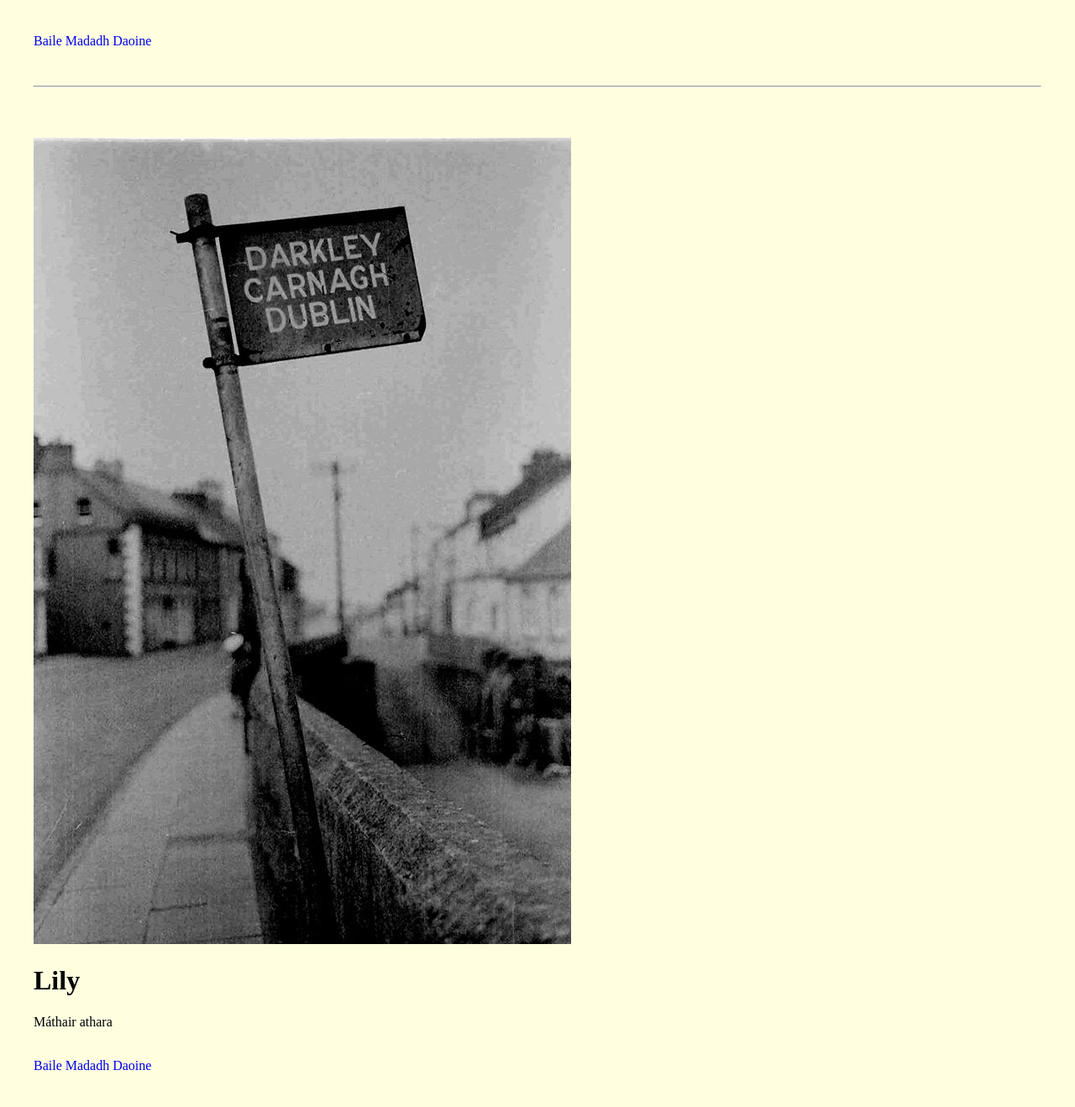
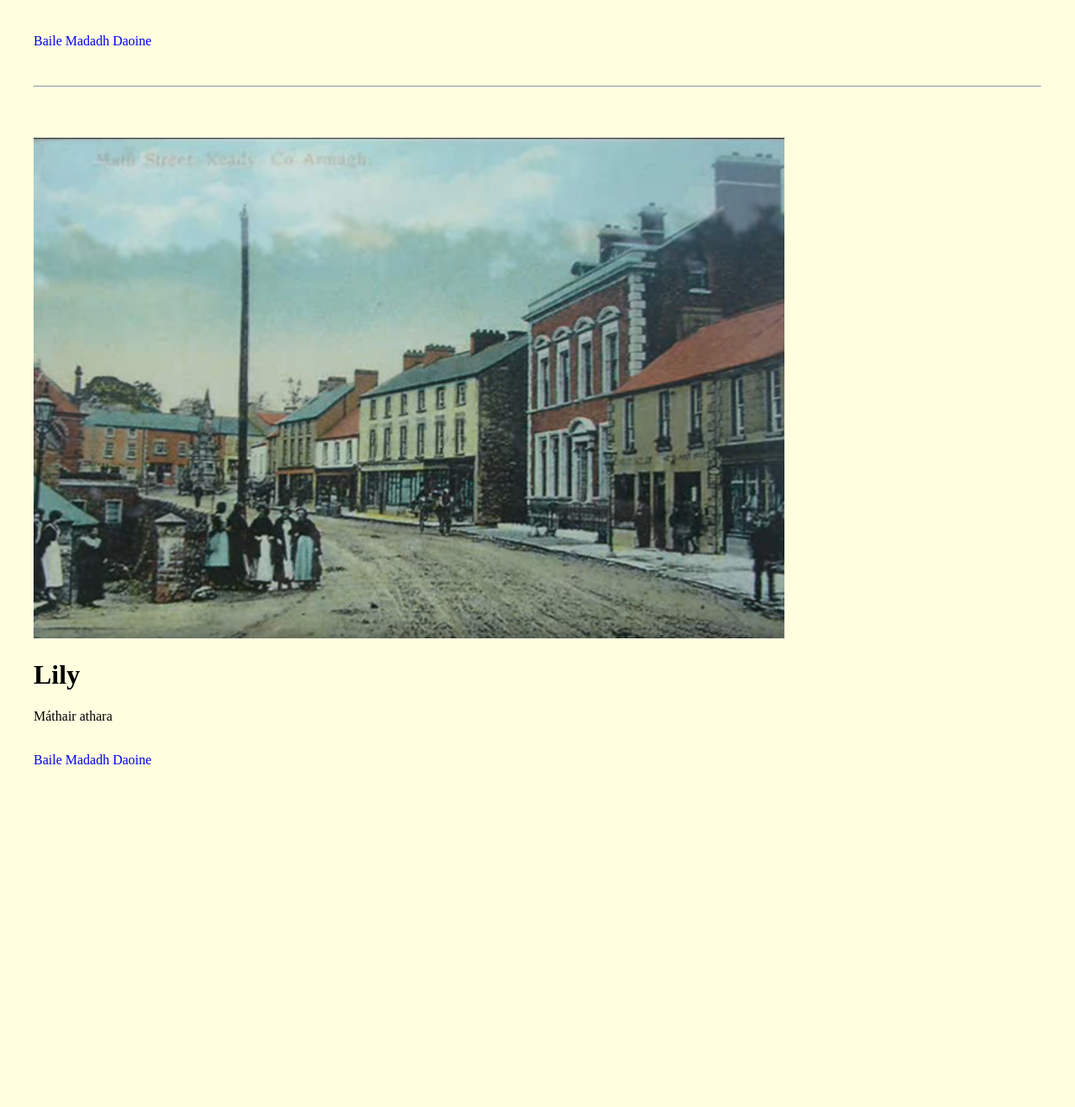
Before and after one commit to pmcu/clann, a Jekyll site: the page built from daoine/lily.md, in a window 1280 px wide. Shown: the whole page at 84% size. Built offline with Jekyll 4.4.1, drawn with Linux system fonts in a browser that asks for light colours; after the commit the page ends 954 px from its top, so only the background shows below that.

Commit message:
mill wall

```diff
--- a/daoine.html
+++ b/daoine.html
@@ -22,5 +22,6 @@ layout: leag-2
     {% endif %}
     {% endfor %}
     </ul>
+    <hr>
   </body>
 </html>
--- a/daoine/lily.md
+++ b/daoine/lily.md
@@ -4,7 +4,7 @@ type: alt
 title: Lily
 cat: clann
 ---
-![pic](../img/millwall.jpg)
+![pic](../img/millwall.png)
 
 <h1>Lily</h1>
 
```
